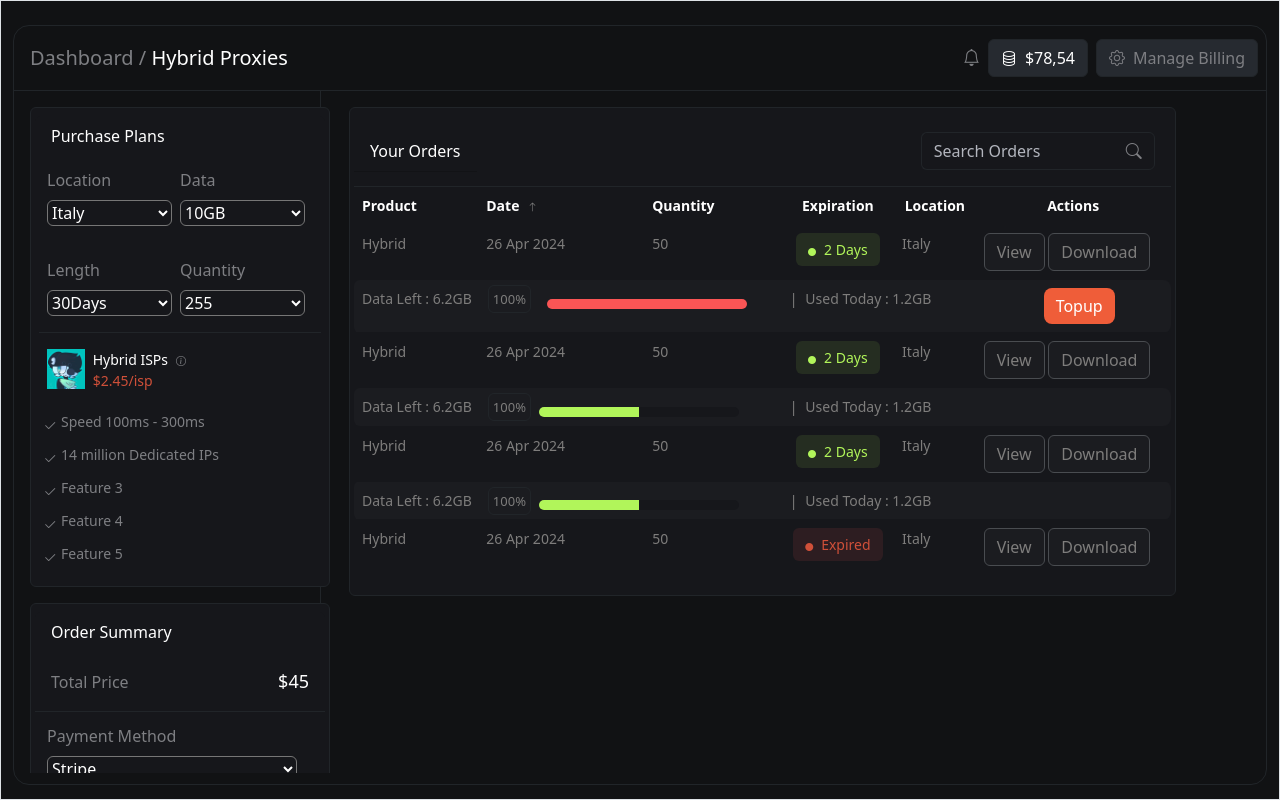
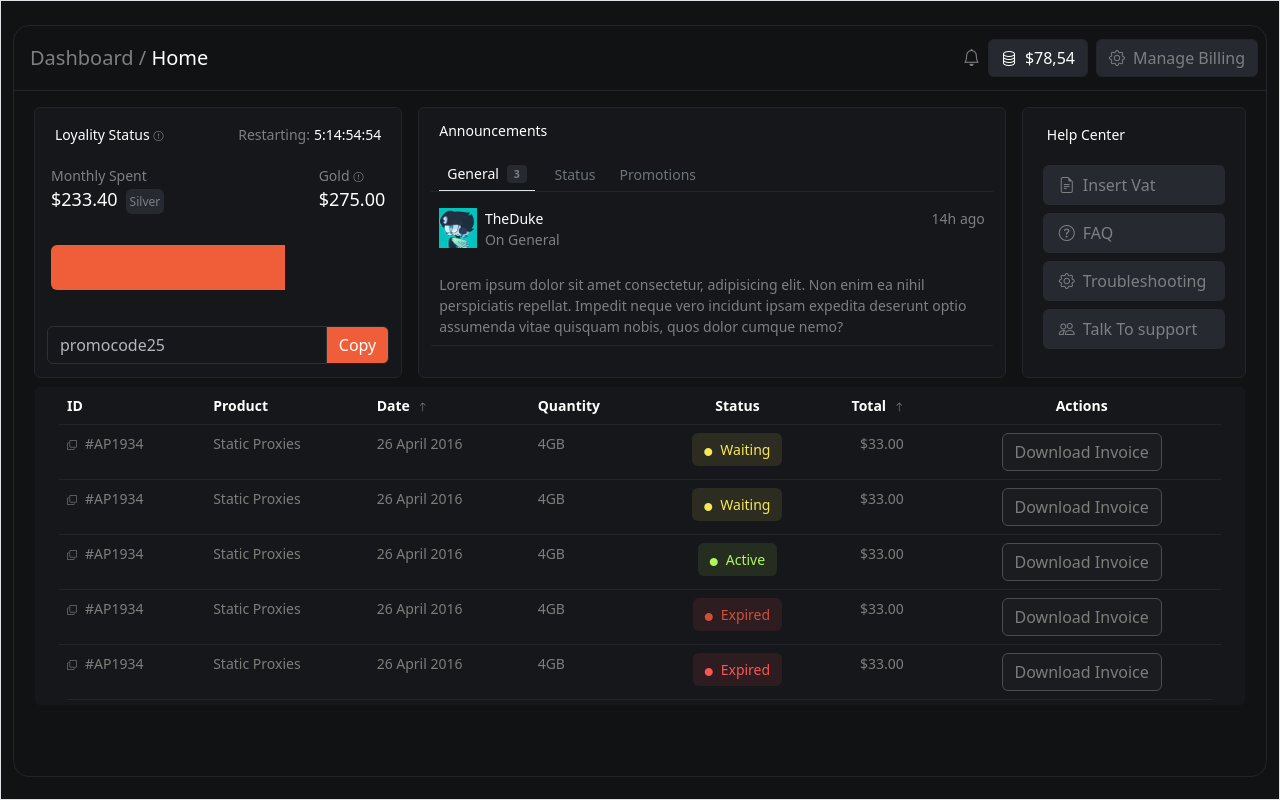
Before and after one commit to saurabhcodes25/DashView, a React (Create React App) app: page /home in a window 1280 px wide. Built offline with nearby package versions, Linux system fonts and the light colour scheme.

Commit message:
updates to ui

```diff
--- a/package.json
+++ b/package.json
@@ -11,6 +11,7 @@
     "react": "^18.3.1",
     "react-bootstrap": "^2.10.3",
     "react-dom": "^18.3.1",
+    "react-router-dom": "^6.24.0",
     "react-scripts": "5.0.1",
     "react-toastify": "^10.0.5",
     "web-vitals": "^2.1.4"
--- a/public/index.html
+++ b/public/index.html
@@ -2,7 +2,7 @@
 <html lang="en">
   <head>
     <meta charset="utf-8" />
-    <link rel="icon" href="%PUBLIC_URL%/favicon.ico" />
+    <link rel="icon" href="%PUBLIC_URL%/pfp.jpeg" />
     <meta name="viewport" content="width=device-width, initial-scale=1" />
     <meta name="theme-color" content="#000000" />
     <meta
--- a/src/App.js
+++ b/src/App.js
@@ -5,17 +5,24 @@ import Lemon from './components/lemonDashboard';
 import Grid from './components/grid'
 import Flex from './components/flex'
 import HybridProxies from './components/lemonDashboardHybrid';
+import { BrowserRouter, Route, Routes } from 'react-router-dom';
+
 
 function App() {
   return (
     <>
-      {/* <Grid/> */}
-      {/* <Flex/> */}
-      {/* <Login /> */}
-      {/* <Register /> */}
-      {/* </div> */}
-      {/* <Lemon /> */}
-      <HybridProxies/>
+
+      <BrowserRouter>
+        <Routes>
+          <Route path="/home" element={<Lemon />} />
+          <Route path="/hybrid" element={<HybridProxies />} />
+          <Route path="/login" element={<Login />} />
+          <Route path="/register" element={<Register />} />
+          <Route path="/grid" elements={<Grid />} />
+          <Route path="/flex" elements={<Flex />} />
+        </Routes>
+      </BrowserRouter>
+
     </>
   );
 }
--- a/src/components/lemonDashboard.jsx
+++ b/src/components/lemonDashboard.jsx
@@ -289,7 +289,7 @@ function Lemon() {
                     <td>4GB</td>
                     <td className="text-center">
                       <Button
-                        className=" border-0 text-red2"
+                        className=" border-0"
                         style={{
                           backgroundColor: "#2C2C21",
                           WebkitTextFillColor: "#F5E65A",
@@ -363,7 +363,7 @@ function Lemon() {
                     <td>4GB</td>
                     <td className="text-center">
                       <Button
-                        className=" border-0 text-red2"
+                        className=" border-0 "
                         style={{
                           backgroundColor: "#252D21",
                           WebkitTextFillColor: "#B1F55A",
--- a/src/components/lemonDashboardHybrid.jsx
+++ b/src/components/lemonDashboardHybrid.jsx
@@ -24,6 +24,20 @@ function HybridProxies() {
 
   const notify = () => {
     toast("Downloaded Successfully!", {
+      className: "popup-background",
+      progressClassName: "progress-background",
+      position: "top-right",
+      autoClose: 2000,
+      hideProgressBar: false,
+      closeOnClick: true,
+      pauseOnHover: true,
+      draggable: true,
+      progress: undefined,
+      theme: "colored",
+    });
+  };
+  const notifyPur = () => {
+    toast("Purchased Successfully!", {
       className: "popup-background",
       progressClassName: "progress-background",
       position: "top-right",
@@ -154,7 +168,10 @@ function HybridProxies() {
                               delay={{ show: 150, hide: 200 }}
                               overlay={renderTooltip}
                             >
-                              <i class="bi bi-info-circle p-2 text-grey" style={{fontSize:"10px"}}></i>
+                              <i
+                                class="bi bi-info-circle p-2 text-grey"
+                                style={{ fontSize: "10px" }}
+                              ></i>
                             </OverlayTrigger>
                           </div>
                           <div className="text-red2">$2.45/isp</div>
@@ -220,7 +237,7 @@ function HybridProxies() {
                       </div>
                     </div>
                     <Button
-                      onClick={notify}
+                      onClick={notifyPur}
                       className=" bg-cards border-0 bg-red2 m-2 p-2"
                     >
                       Purchase
@@ -228,11 +245,11 @@ function HybridProxies() {
                   </Card>
                 </div>
               </Col>
-              <Col md={8}>
+              <Col md={9}>
                 {/* card3 */}
                 <Card
                   className=" m-3 pt-2 p-1 bg-cards text-white border-dark"
-                  style={{ width: "100%" }}
+                  // style={{ width: "100%" }}
                 >
                   <div className="d-flex align-items-center justify-content-between border-bottom border-dark">
                     <Card.Header className="">Your Orders</Card.Header>
@@ -251,7 +268,7 @@ function HybridProxies() {
                   </div>
 
                   <Table
-                    className=" table-info mr-2"
+                    className=" table-info"
                     style={{
                       WebkitTextFillColor: "white",
                       borderColor: "#16171B",
@@ -272,9 +289,9 @@ function HybridProxies() {
                           ></i>
                         </th>
                         <th>Quantity</th>
-                        <th className="text-center">Expiration</th>
-                        <th className="text-center">Location</th>
-                        <th className="text-center">Actions</th>
+                        <th className=" ">Expiration</th>
+                        <th className="">Location</th>
+                        <th className="">Actions</th>
                       </tr>
                     </thead>
                     <tbody
@@ -285,7 +302,7 @@ function HybridProxies() {
                         <td>Hybrid</td>
                         <td>26 Apr 2024</td>
                         <td>50</td>
-                        <td className="text-center">
+                        <td className="r">
                           <Button
                             className=" border-0"
                             style={{
@@ -338,7 +355,6 @@ function HybridProxies() {
                                     width: 200,
                                     height: 10,
                                     backgroundColor: "#16171B",
-                                    marginBlockStart: "10px",
                                   }}
                                 />
                               </div>
@@ -366,7 +382,7 @@ function HybridProxies() {
                         <td>Hybrid</td>
                         <td>26 Apr 2024</td>
                         <td>50</td>
-                        <td className="text-center">
+                        <td className="">
                           <Button
                             className=" border-0"
                             style={{
@@ -411,7 +427,7 @@ function HybridProxies() {
                                   100%
                                 </span>
                               </div>
-                              <div>
+                              <div className="p-1 m-2">
                                 <ProgressBar
                                   variant="green2"
                                   now={50}
@@ -419,7 +435,6 @@ function HybridProxies() {
                                     width: 200,
                                     height: 10,
                                     backgroundColor: "#16171B",
-                                    marginBlockStart: "10px",
                                   }}
                                 />
                               </div>
@@ -431,7 +446,7 @@ function HybridProxies() {
                           <span className="me-2">Used Today : 1.2GB</span>
                         </td>
                         <td
-                          class="bg-grey3 rounded-start-0 rounded-3"
+                          class="bg-grey3 rounded-start-0 rounded-3 text-end"
                           colSpan={1}
                         ></td>
                       </tr>
@@ -439,7 +454,7 @@ function HybridProxies() {
                         <td>Hybrid</td>
                         <td>26 Apr 2024</td>
                         <td>50</td>
-                        <td className="text-center">
+                        <td className="">
                           <Button
                             className=" border-0"
                             style={{
@@ -484,7 +499,7 @@ function HybridProxies() {
                                   100%
                                 </span>
                               </div>
-                              <div>
+                              <div className="p-1 m-2">
                                 <ProgressBar
                                   variant="green2"
                                   now={50}
@@ -492,7 +507,6 @@ function HybridProxies() {
                                     width: 200,
                                     height: 10,
                                     backgroundColor: "#16171B",
-                                    marginBlockStart: "10px",
                                   }}
                                 />
                               </div>
@@ -504,7 +518,7 @@ function HybridProxies() {
                           <span className="me-2">Used Today : 1.2GB</span>
                         </td>
                         <td
-                          class="bg-grey3 rounded-start-0 rounded-3"
+                          class="bg-grey3 rounded-start-0 rounded-3 text-end"
                           colSpan={1}
                         ></td>
                       </tr>
@@ -512,7 +526,7 @@ function HybridProxies() {
                         <td>Hybrid</td>
                         <td>26 Apr 2024</td>
                         <td>50</td>
-                        <td className="text-center">
+                        <td className="">
                           <Button
                             className=" border-0 text-red2"
                             style={{
```
Also changed, not shown: public/manifest.json (deleted), public/pfp.jpeg (added), 1 other file (tests, documents, lock files or other folders).
